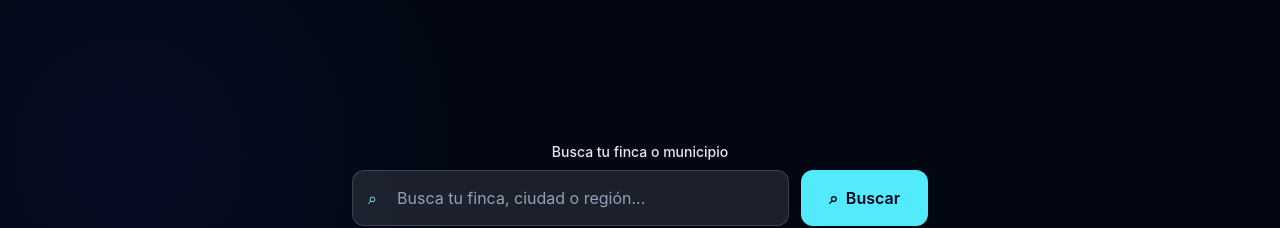
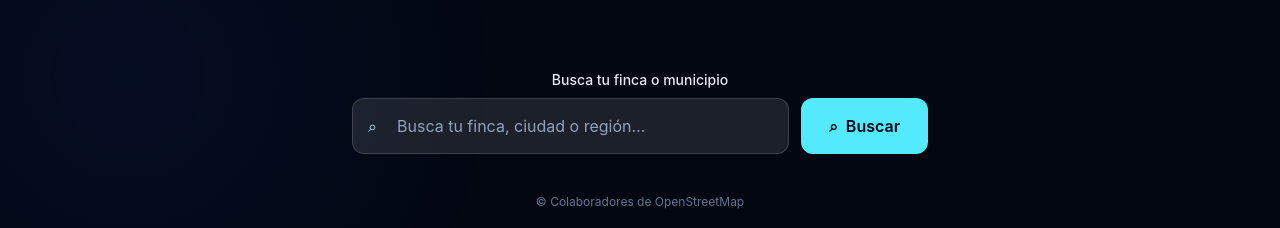
Before and after one commit to Becherra/Proyecto-Haimdall, a Next.js app: page / in a window 1280 px wide. Shown: the part 586-814 px from the top of the page. Built offline with nearby package versions, Linux system fonts and the light colour scheme.

Commit message:
fix(ui): keep search above fold

```diff
--- a/src/app/page.tsx
+++ b/src/app/page.tsx
@@ -10,14 +10,14 @@ const GlobeScene = dynamic(() => import("../components/GlobeScene"), { ssr: fals
 export default function Home() {
   const [location, setLocation] = useState<LocationResult | null>(null);
   const onContinue = (_location: LocationResult) => undefined;
-  return <main className="relative flex min-h-screen flex-col items-center overflow-hidden bg-[#030712] px-4 py-10 text-slate-100 sm:py-14">
+  return <main className="relative flex min-h-screen flex-col items-center overflow-hidden bg-[#030712] px-4 py-6 text-slate-100 sm:py-8">
     <div className="pointer-events-none absolute inset-0 opacity-70 [background-image:radial-gradient(circle_at_50%_20%,rgba(14,116,144,0.25),transparent_32%),radial-gradient(circle_at_10%_80%,rgba(30,64,175,0.16),transparent_28%)]" />
     <section className="relative z-10 flex w-full max-w-5xl flex-col items-center text-center">
       <p className="mb-3 text-xs font-semibold uppercase tracking-[0.45em] text-cyan-300">NASA · agricultura · futuro</p>
       <h1 className="text-5xl font-semibold tracking-[0.18em] text-white sm:text-7xl">HEIMDALL</h1>
       <p className="mt-4 max-w-md text-base text-slate-300 sm:text-lg">Rotaciones de cultivo con datos de la NASA</p>
       <div className="mt-4 flex h-[min(47vh,360px)] w-full max-w-[720px] justify-center sm:mt-2 sm:h-[min(65vh,680px)]"><GlobeScene location={location} /></div>
-      <LocationSearch onLocationSelected={setLocation} />
+      <div className="relative z-20 -mt-8 flex w-full justify-center sm:-mt-12"><LocationSearch onLocationSelected={setLocation} /></div>
       {location && <section className="mt-6 w-full max-w-xl rounded-2xl border border-cyan-200/20 bg-slate-900/75 p-5 text-left shadow-2xl shadow-cyan-950/30" aria-live="polite">
         <p className="text-xs font-semibold uppercase tracking-[0.2em] text-cyan-300">Destino seleccionado</p>
         <h2 className="mt-2 text-lg font-semibold text-white">{location.label}</h2>
```
